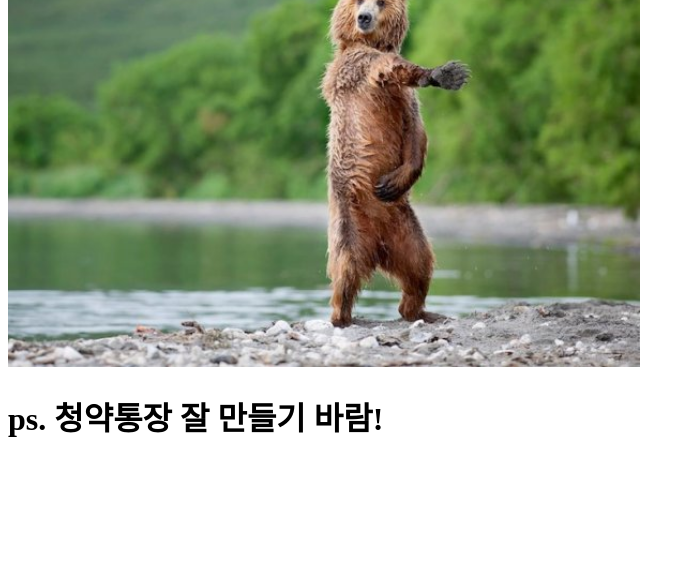
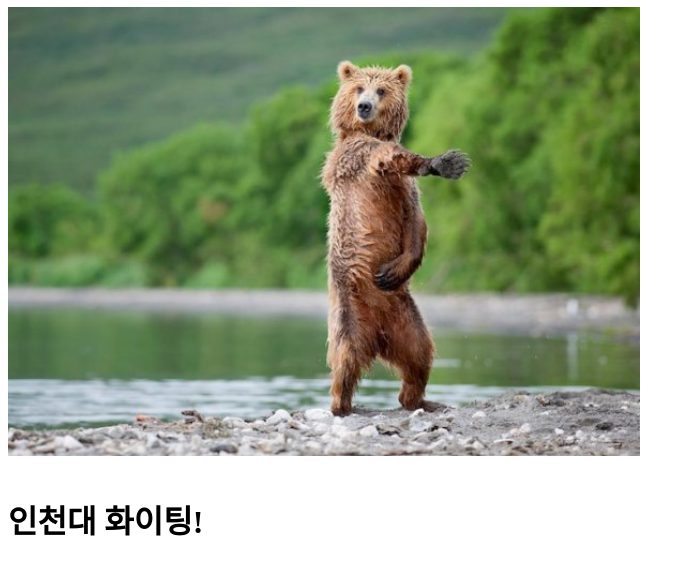
Before and after one commit to gocle11/web1, a plain HTML site: page 4.html in a window 1280 px wide. Shown: the part 431-1005 px from the top of the page, without its empty margins (0-695 px from the left). Before the commit the page ends 902 px from the top, so only its background shows below. Drawn offline with Linux system fonts and the light colour scheme.

Commit message:
Add files via upload

```diff
--- a/4.html
+++ b/4.html
@@ -17,6 +17,7 @@
   <p>나만 아는 사실인데, 김재승은 사실 곰이다.<br>
     인류를 멸망시키기 위해 야생에서 돌아왔따.<br>
     인류를 멸망시켜라, 김재승..<br>
+    <h1>ps. 청약통장 잘 만들기 바람!<h1>
 
 
 
@@ -25,4 +26,4 @@
 
 <img src = "gom.jpg" width = "50%">
 
-</p><p><h1>ps. 청약통장 잘 만들기 바람!<h1></p>
+</p><p>인천대 화이팅!</p>
```
